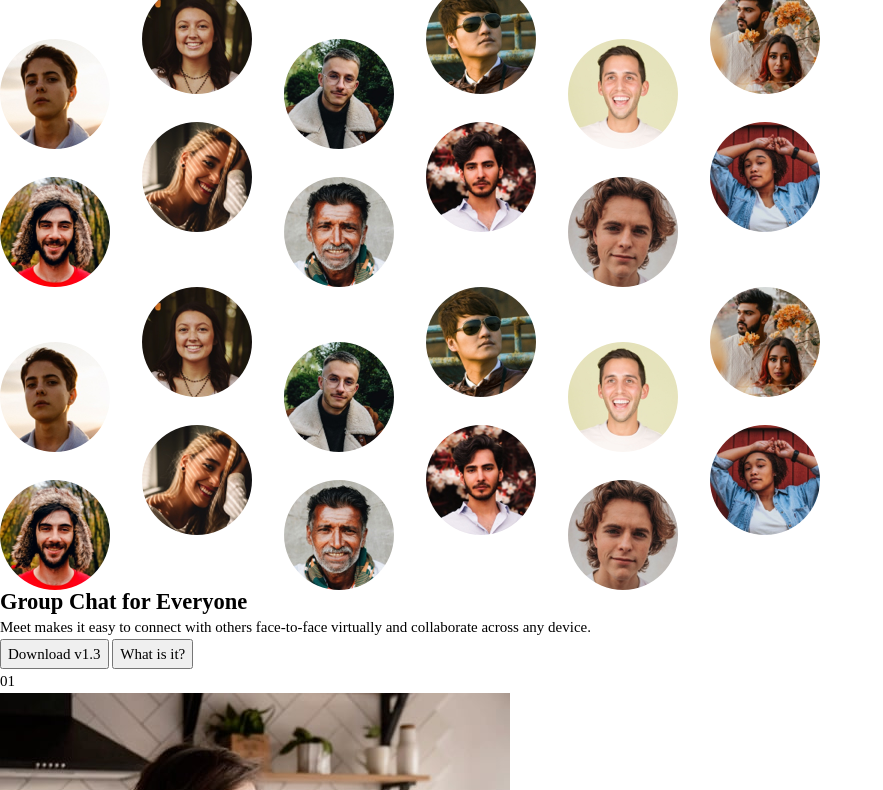
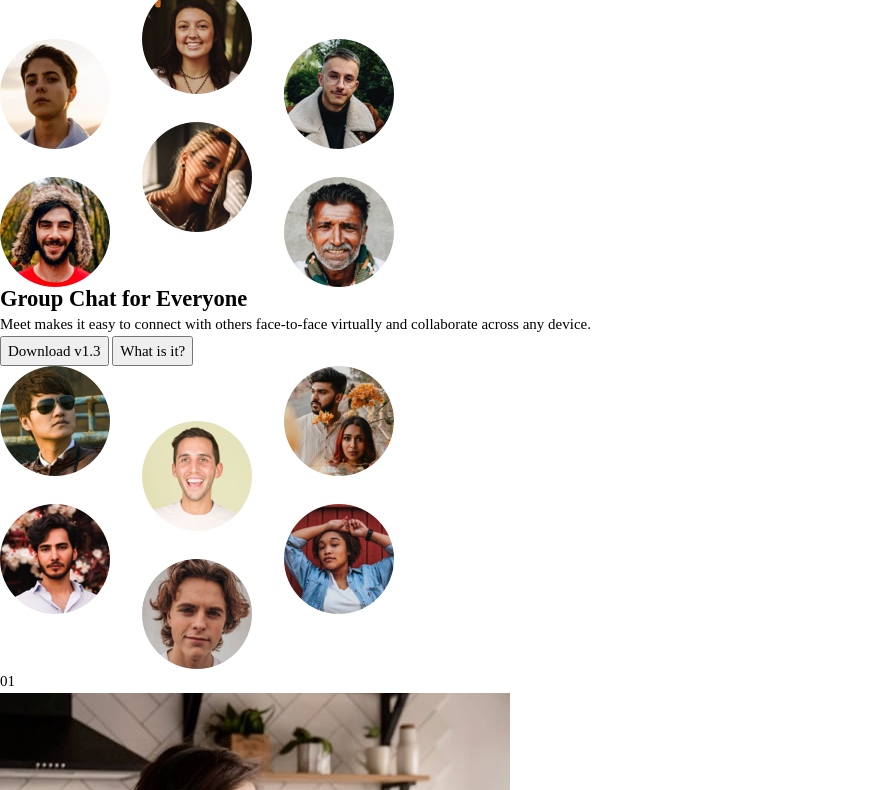
Before and after one commit to tasha-marie/meet-landing-page, a plain HTML site: page starter-code/index.html in a window 1280 px wide. Shown: the part 44-834 px from the top of the page, without its empty margins (0-883 px from the left). Drawn offline with Linux system fonts and the light colour scheme.

Commit message:
added left/right images and will usee css for responsiveness because cannot figure out how in html

```diff
--- a/starter-code/index.html
+++ b/starter-code/index.html
@@ -20,14 +20,7 @@
     </header>
     <main>
       <section class="hero">
-        <picture class="hero-image">
-          <source
-            media="(min-width: 768px)"
-            srcset="./assets/tablet/image-hero.png"
-          />
-          <img src="./assets/desktop/image-hero-left.png" alt="hero image" />
-          <img src="./assets/desktop/image-hero-right.png" alt="hero image" />
-        </picture>
+        <img src="./assets/desktop/image-hero-left.png" alt="hero left image" class="hero-left" />
         <h1>Group Chat for Everyone</h1>
         <p>
           Meet makes it easy to connect with others face-to-face virtually and
@@ -35,6 +28,7 @@
         </p>
         <button>Download v1.3</button>
         <button>What is it?</button>
+        <img src="./assets/desktop/image-hero-right.png" alt="hero right image" class="hero-right" />
       </section>
       <section>
         <p>01</p>
```
